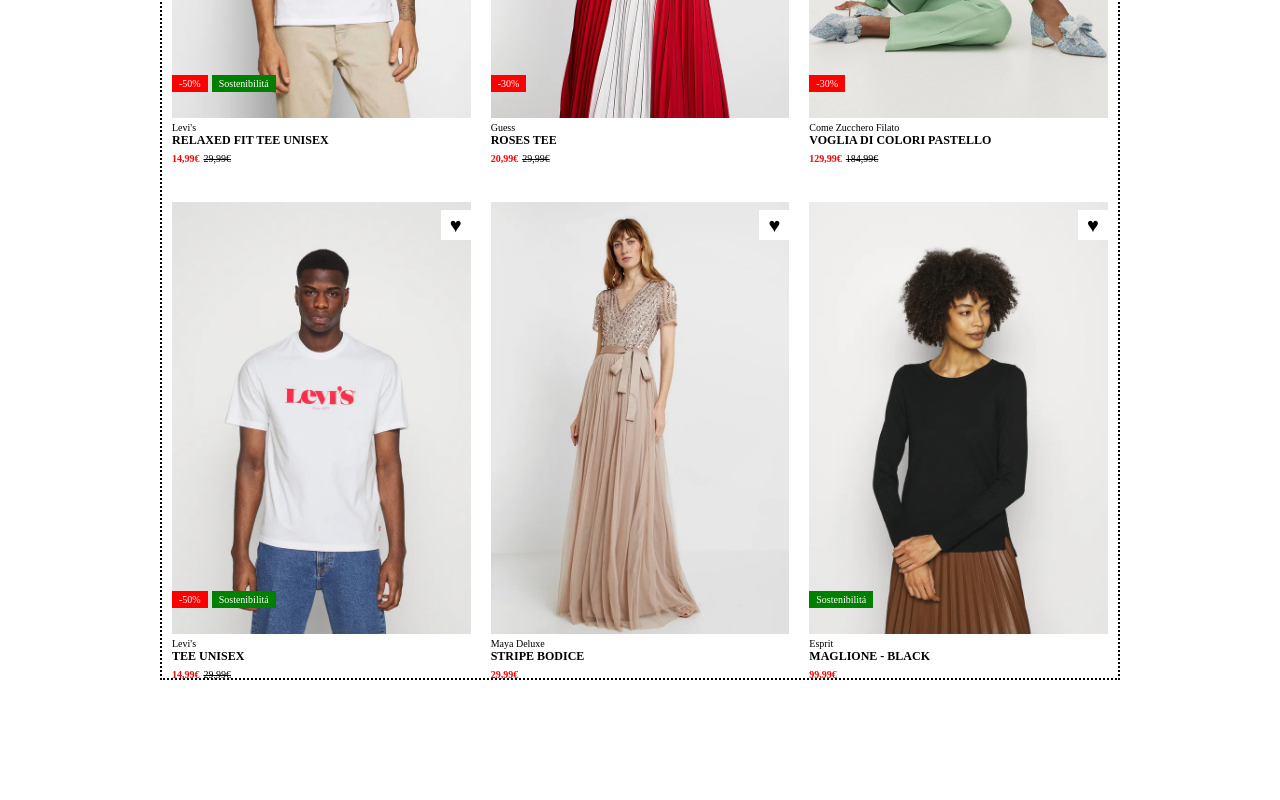
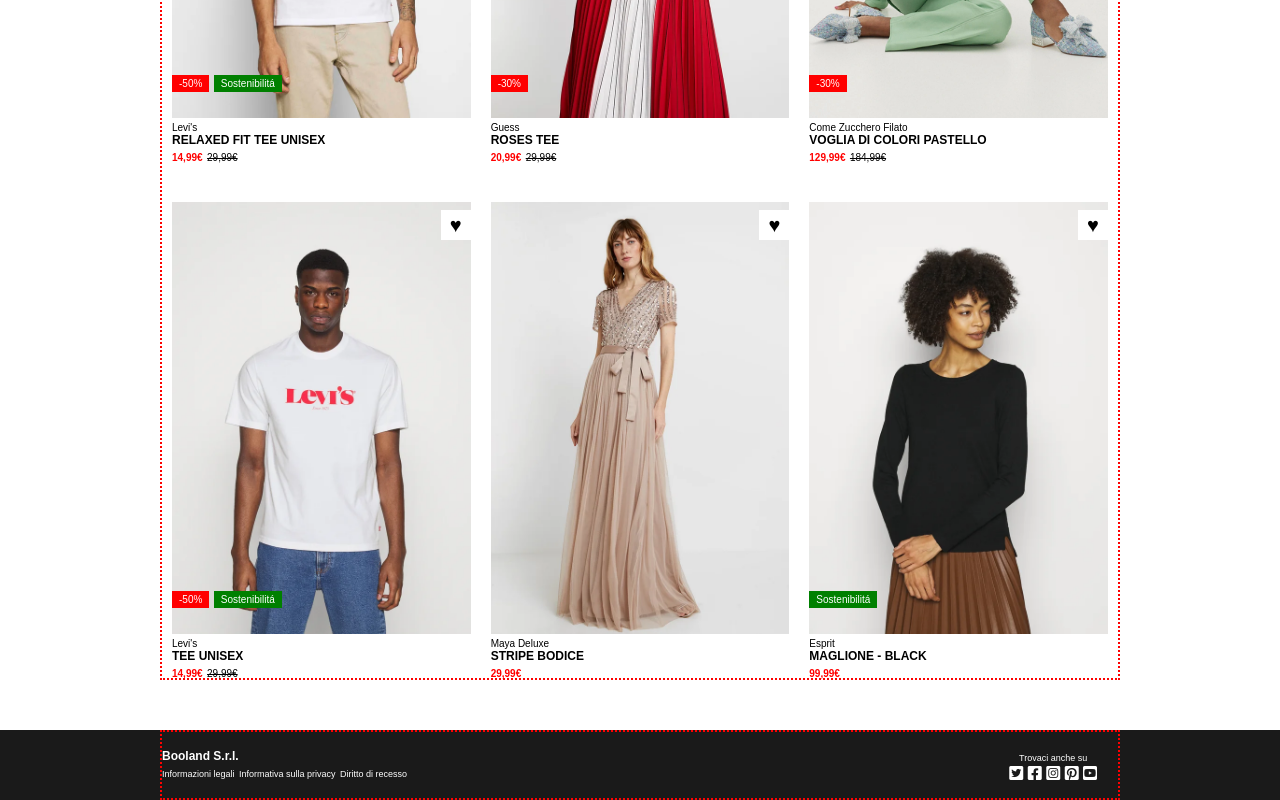
Before and after one commit to AntonioDiBari/html-css-boolando, a plain HTML site: page index.html in a window 1280 px wide. Shown: the part 405-1205 px from the top of the page. Before the commit the page ends 1087 px from the top, so only its background shows below. Drawn offline with Linux system fonts and the light colour scheme.

Commit message:
feat: footer

```diff
--- a/css/style.css
+++ b/css/style.css
@@ -14,9 +14,12 @@ a {
   color: white;
 }
 
+body {
+  font-family: Arial, Helvetica, sans-serif;
+}
 /* GENERICS */
 .container {
-  border: 2px dotted black;
+  border: 2px dotted red;
   margin: 0 auto;
   width: 75%;
 }
@@ -42,11 +45,20 @@ a {
   align-items: center;
 }
 
-.header ul {
+.header ul,
+.foot ul {
   list-style-type: none;
 }
+
+.header ul li,
+.foot ul li,
+.ads {
+  display: inline;
+  font-size: 9px;
+}
+
 .header ul li {
-  display: inline;
+  font-weight: bold;
 }
 
 .logo {
@@ -57,6 +69,7 @@ a {
 
 .articoli {
   padding-top: 50px;
+  margin-bottom: 50px;
 }
 
 .vetrina {
@@ -142,3 +155,31 @@ a {
 }
 
 /* FOOTER */
+
+.foot {
+  background-color: #1a1a1a;
+  height: 70px;
+  color: white;
+}
+.foot > .container {
+  height: 100%;
+}
+
+.footer {
+  display: flex;
+  justify-content: space-between;
+  align-items: center;
+}
+
+.info-foot {
+  width: 100%;
+}
+
+h1 {
+  font-size: 12px;
+}
+.social {
+  width: 100%;
+  text-align: center;
+  flex-basis: 150px;
+}
--- a/index.html
+++ b/index.html
@@ -115,6 +115,25 @@
         </div>
       </section>
     </main>
-    <footer></footer>
+    <footer class="foot">
+      <section class="container footer">
+        <div class="info-foot">
+          <h1>Booland S.r.l.</h1>
+          <ul>
+            <li><a href="#">Informazioni legali</a></li>
+            <li><a href="#">Informativa sulla privacy</a></li>
+            <li><a href="#">Diritto di recesso</a></li>
+          </ul>
+        </div>
+        <div class="social">
+          <span class="ads">Trovaci anche su</span><br />
+          <i class="fa-brands fa-square-twitter"></i>
+          <i class="fa-brands fa-square-facebook"></i>
+          <i class="fa-brands fa-square-instagram"></i>
+          <i class="fa-brands fa-square-pinterest"></i>
+          <i class="fa-brands fa-square-youtube"></i>
+        </div>
+      </section>
+    </footer>
   </body>
 </html>
```
